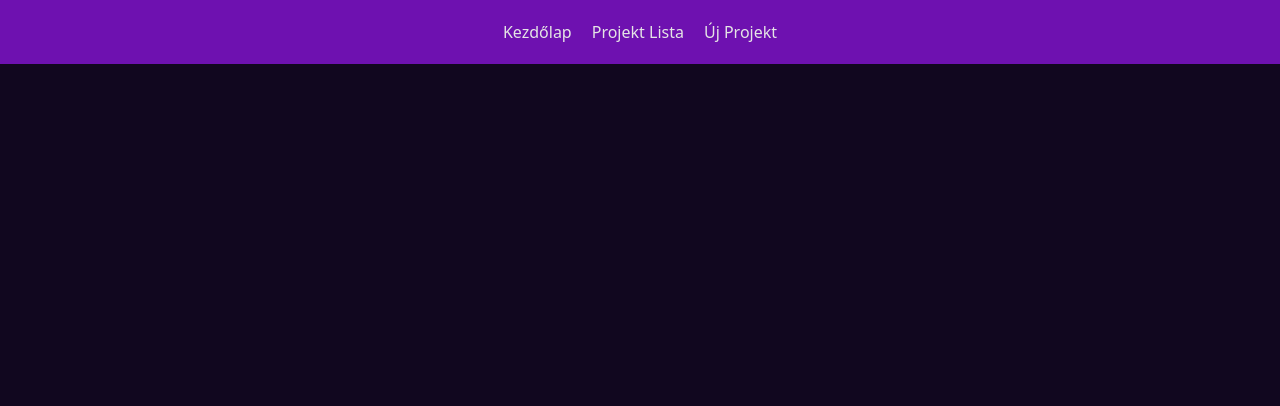
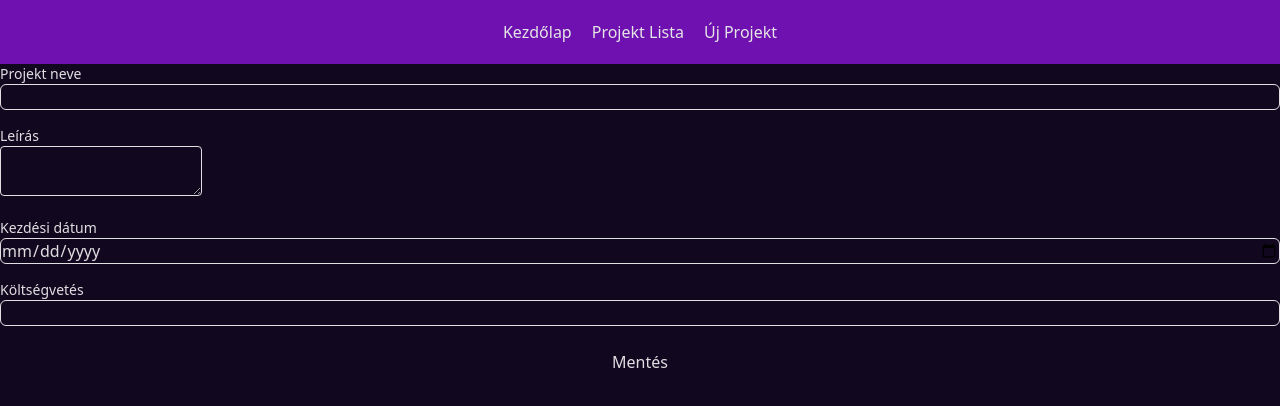
Before and after one commit to VasFruzsina/DDC_test, a Vue app in the folder DDC_test/: page /projects/edit/1 in a window 1280 px wide. Shown: the top 406 px of the page. Built offline with nearby package versions, Linux system fonts and the light colour scheme.

Commit message:
l1/feature_4: editing and deleting list elements

```diff
--- a/DDC_test/src/components/layouts/ProjectList.vue
+++ b/DDC_test/src/components/layouts/ProjectList.vue
@@ -2,6 +2,7 @@
 import type { ProjectForm } from "../../types/project";
 import { getItem, removeProject } from "../composables/useProjectStorage";
 import AppTable from "../UI/AppTable.vue";
+import { useRouter } from "vue-router";
 
 const one = getItem<ProjectForm>("projectForm");
 const many = getItem<ProjectForm[]>("projectForms");
@@ -14,10 +15,12 @@ const columns = [
   { key: "budget", label: "Költségvetés" },
 ];
 
+const router = useRouter();
+
 const actions = [
   {
     label: "Szerkesztés",
-    onClick: (row: ProjectForm) => console.log("Edit", row),
+    onClick: (row: ProjectForm) => router.push(`/projects/edit/${row.id}`),
   },
   { label: "Törlés", onClick: (row: ProjectForm) => removeProject(row.id) },
 ];
--- a/DDC_test/src/components/level1/NewProjectForm.vue
+++ b/DDC_test/src/components/level1/NewProjectForm.vue
@@ -1,16 +1,21 @@
 <script setup lang="ts">
+import { useRoute } from "vue-router";
 import type { ProjectForm } from "../../types/project";
 import { getItem, setItem } from "../composables/useProjectStorage";
 import AppButton from "../UI/AppButton.vue";
 import AppInput from "../UI/AppInput.vue";
 import AppTextarea from "../UI/AppTextarea.vue";
 
-import { ref } from "vue";
+import { onMounted, ref } from "vue";
 
 const name = ref<string | undefined>(undefined);
 const description = ref<string | undefined>(undefined);
 const startDate = ref<string | undefined>(undefined);
 const budget = ref<number | null>(null);
+const route = useRoute();
+const id = Number(route.params.id);
+const all = getItem<ProjectForm[]>("projectForms") ?? [];
+const project = all.find((p) => p.id === id);
 
 function nextID(key = "projectForm:lastId"): number {
   const raw = localStorage.getItem(key);
@@ -21,6 +26,20 @@ function nextID(key = "projectForm:lastId"): number {
 }
 
 function onSubmit() {
+  const list = getItem<ProjectForm[]>("projectForms") ?? [];
+  if (id) {
+    const idx = list.findIndex((p) => p.id === id);
+    if (idx !== -1) {
+      list[idx] = {
+        id,
+        name: name.value ?? "",
+        description: description.value ?? "",
+        startDate: startDate.value ?? "",
+        budget: budget.value ?? null,
+      };
+      setItem("projectForms", list);
+    }
+  } else {
     const data: ProjectForm = {
       id: nextID(),
       name: name.value ?? "",
@@ -28,23 +47,35 @@ function onSubmit() {
       startDate: startDate.value ?? "",
       budget: budget.value ?? null,
     };
-
-  const list = getItem<ProjectForm[]>("projectForms") ?? [];
     list.push(data);
     setItem("projectForms", list);
   }
+}
+
+onMounted(() => {
+  if (id !== null) {
+    const all = getItem<ProjectForm[]>("projectForms") ?? [];
+    const project = all.find((p) => p.id === id);
+    if (project) {
+      name.value = project.name;
+      description.value = project.description;
+      startDate.value = project.startDate;
+      budget.value = project.budget;
+    }
+  }
+});
 </script>
 
 <template>
   <form class="flex flex-col gap-4" @submit="onSubmit">
     <div>
       <label for="name" class="block text-sm font-medium">Projekt neve</label>
-      <AppInput id="name" v-model="name" type="text" required/>
+      <AppInput id="name" v-model="name" type="text" required />
     </div>
 
     <div>
-      <label for="desc" class="block text-sm font-medium" >Leírás</label>
-      <AppTextarea id="desc" v-model="description"/>
+      <label for="desc" class="block text-sm font-medium">Leírás</label>
+      <AppTextarea id="desc" v-model="description" />
     </div>
 
     <div>
@@ -54,8 +85,14 @@ function onSubmit() {
 
     <div>
       <label for="budget" class="block text-sm font-medium">Költségvetés</label>
-      <AppInput id="budget" v-model.number="budget" type="number" required min="1" step="any"/>
-
+      <AppInput
+        id="budget"
+        v-model.number="budget"
+        type="number"
+        required
+        min="1"
+        step="any"
+      />
     </div>
     <AppButton type="submit" subtitle="Mentés" />
   </form>
--- a/DDC_test/src/router/index.ts
+++ b/DDC_test/src/router/index.ts
@@ -8,6 +8,7 @@ const routes = [
   { path: "/", component: Home },
   { path: "/projects", component: ProjectList },
   { path: "/projects/new", component: ProjectForm },
+  { path: "/projects/edit/:id", component: ProjectForm },
 ];
 
 const router = createRouter({
```
Lines whose indentation alone changed are shown as unchanged.
